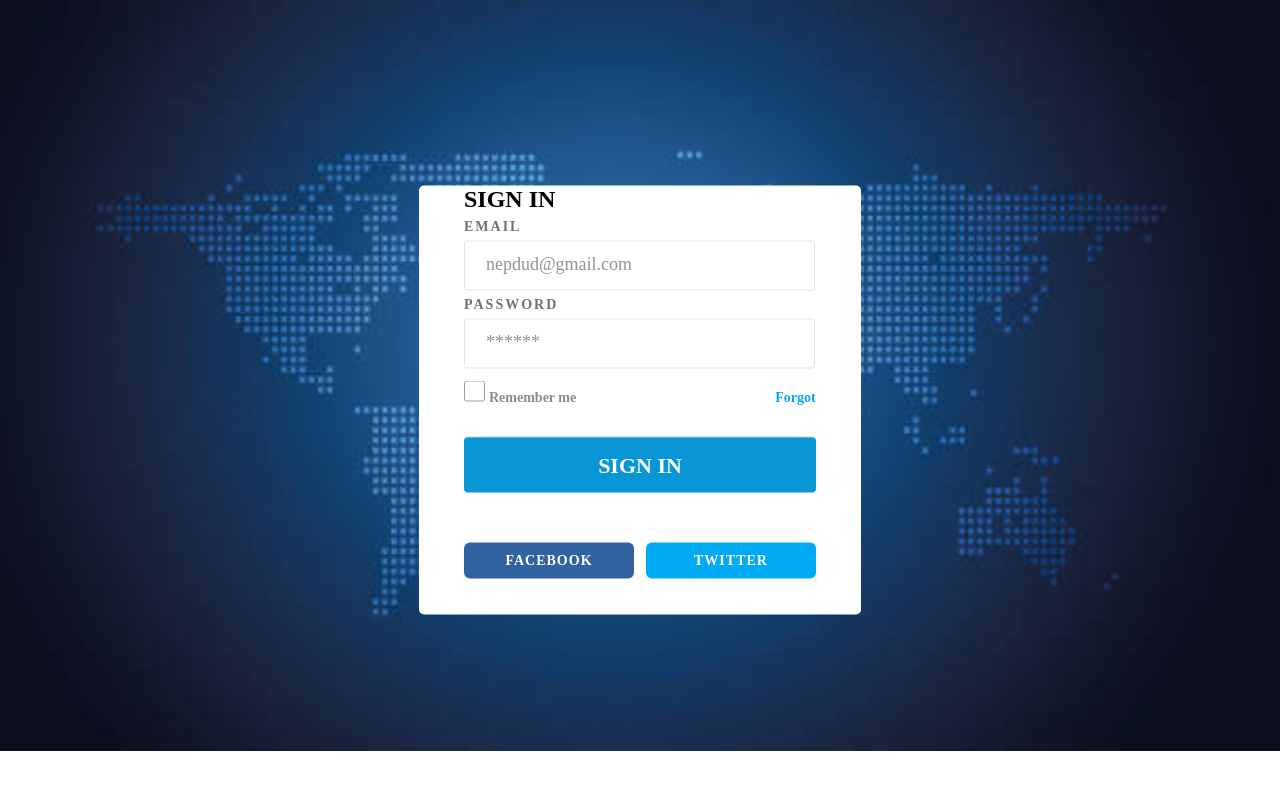
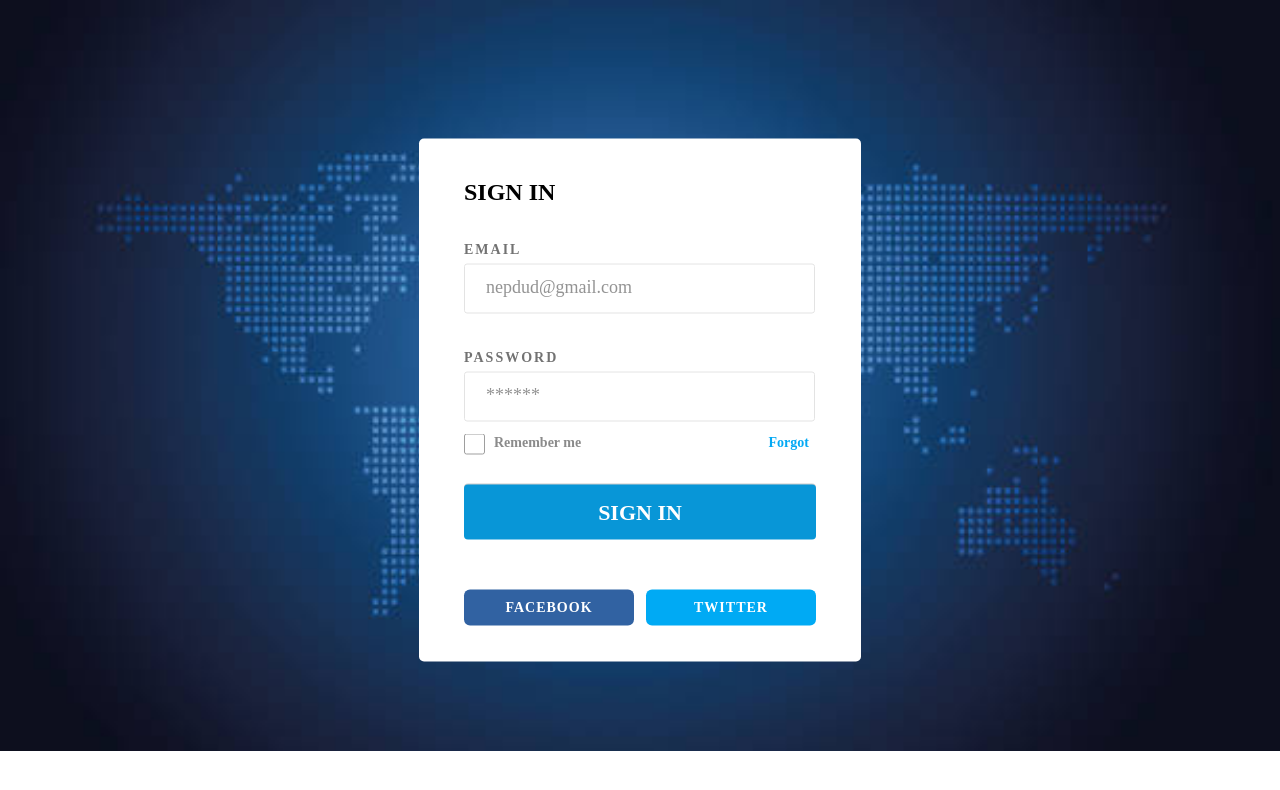
Before and after one commit to ShamsShirali/Css2position, a plain HTML site: page login/index.html in a window 1280 px wide. Drawn offline with Linux system fonts and the light colour scheme.

Commit message:
css2-position

```diff
--- a/login/assets/css/style.css
+++ b/login/assets/css/style.css
@@ -13,6 +13,7 @@ body {
 .container {
     max-width: 352px;
     margin: auto;
+    padding-top: 40px;
 }
 
 #general{
@@ -34,8 +35,6 @@ h1 {
     text-transform: uppercase;
     color: #4f4f4f;
     text-align: center;
-    padding-top: 40px;
-
 }
 
 .container form .inword {
@@ -45,7 +44,16 @@ h1 {
     line-height: 28px;
     text-transform: uppercase;
     color: #4f4f4f;
+}
+
+.container form .mail-top{
     padding-top: 30px;
+
+}
+
+.container form .password-top{
+    padding-top: 30px;
+
 }
 
 #main form input {
@@ -73,12 +81,16 @@ h1 {
     margin-top: 12px;
 }
 
+#main form .remme{
+    position: relative;
+}
 #main form .remember {
     font: bold 14px "Proxima Nova";
     line-height: 28px;
     color: #8b8b8b;
-    padding-top: 5px;
-
+    position: absolute;
+    padding-top: 7px;
+    padding-left: 9px;
 }
 
 #main form a {
@@ -87,7 +99,9 @@ h1 {
     color: #04a9f4;
     text-align: right;
     text-decoration: none;
-    padding-left: 195px;
+    position: absolute;
+    right: 0px;
+    padding: 7px;
 }
 
 #main .sign {
--- a/login/index.html
+++ b/login/index.html
@@ -16,15 +16,17 @@
             <div class="container">
                 <h2>SIGN IN</h2>
                 <form action="#">
+                    <div class="mail-top">
                     <label for="emaill" class="inword">EMAIL</label>
                     <input type="email" id="emaill" placeholder="nepdud@gmail.com" required="required" />
+                    </div>
 
-                    <br />
-
+                    <div class="password-top">
                     <label for="passwordd" class="inword">PASSWORD</label>
                     <input type="password" id="passwordd" placeholder="******" required="required" />
+                    </div>
 
-                    <div position="relative">
+                    <div class="remme">
                     <input type="checkbox" id="checkboxx" required="required" class="checkbut" />
                     <label for="checkboxx" class="remember" position="absolute">Remember me</label>
                     <a href="#">Forgot</a>
```
